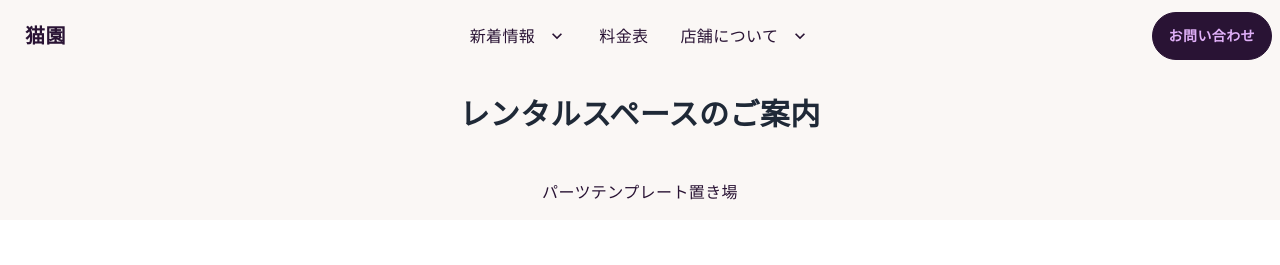
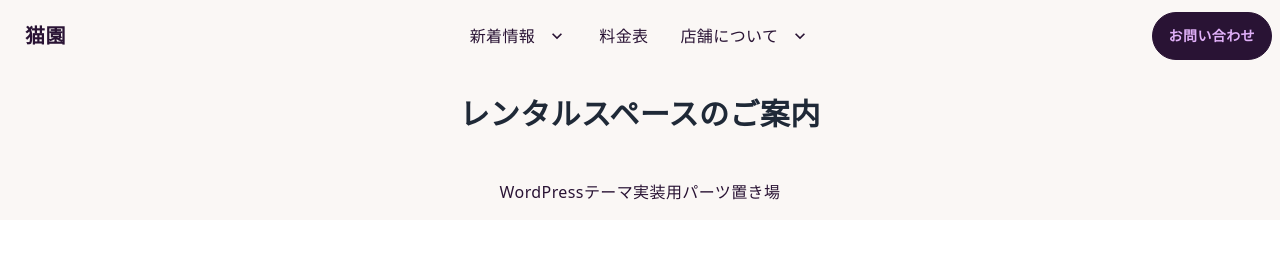
Before and after one commit to chum9625/nekozono-static, a website: page nekozono/lental.html in a window 1280 px wide. Shown: the top 265 px of the page. Drawn offline with Linux system fonts and the light colour scheme.

Commit message:
テキスト修正

```diff
--- a/nekozono/lental.html
+++ b/nekozono/lental.html
@@ -102,7 +102,7 @@
 <h1 class="text-center py-6">レンタルスペースのご案内</h1>
 
 <section>
-  <p class="text-center">パーツテンプレート置き場</p>
+  <p class="text-center">WordPressテーマ実装用パーツ置き場</p>
 </section>
 
 <!-- ===== blog section start ===== -->
```
